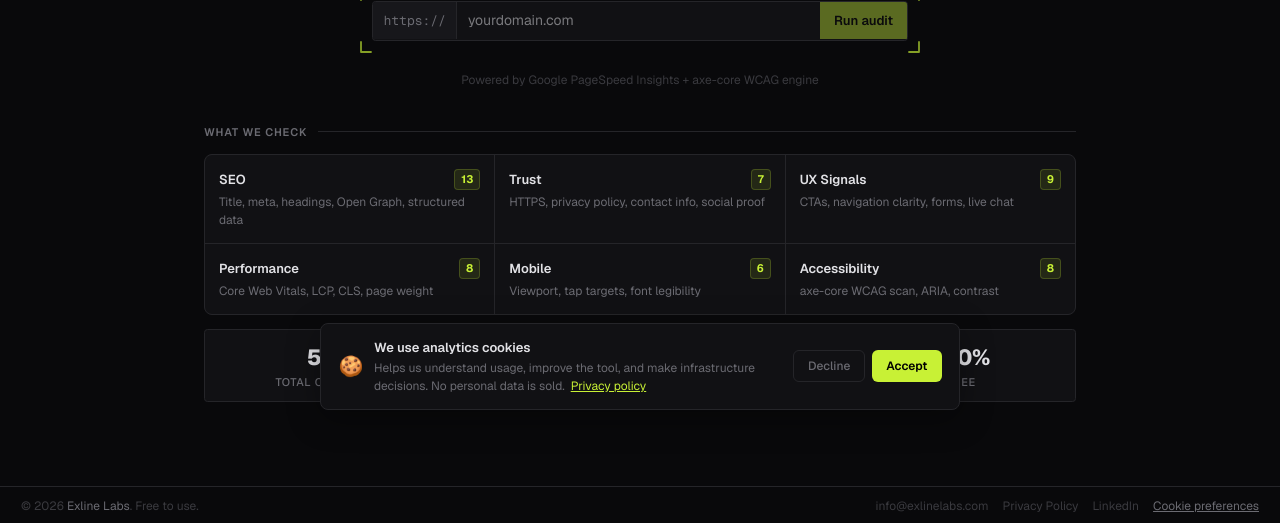
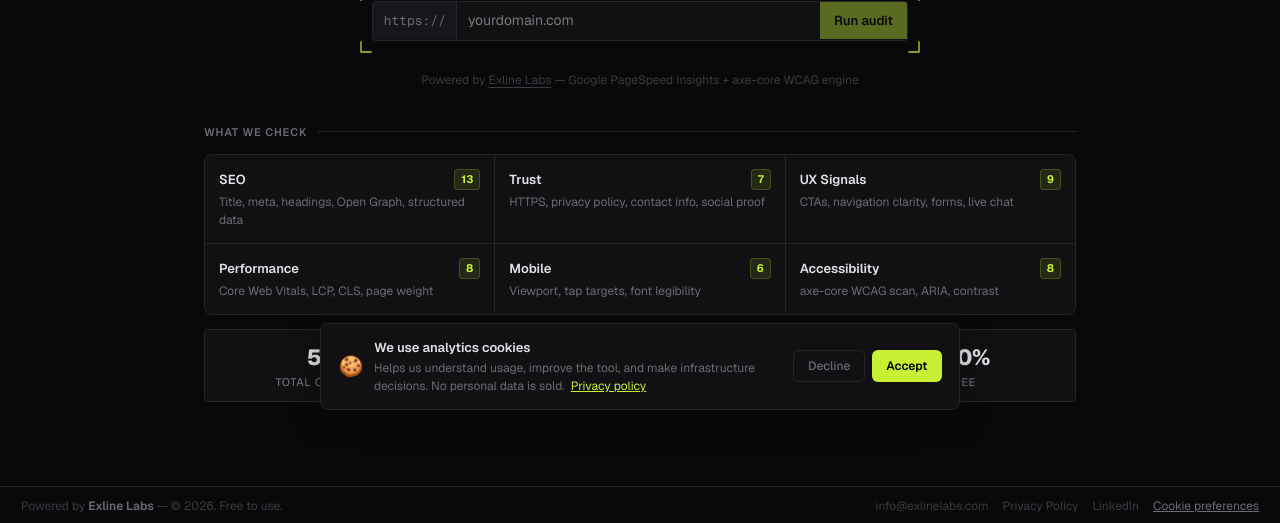
Before and after one commit to exlinelabs-next/uxaudittool, a Next.js app: page / in a window 1280 px wide. Shown: the part 376-899 px from the top of the page. Built offline with nearby package versions, Linux system fonts and the light colour scheme; no server answers.

Commit message:
feat: add Exline Labs branding as powered-by attribution
- Footer: "Powered by Exline Labs" with link to exlinelabs.co.uk
- Hero trust line: "Powered by Exline Labs - Google PageSpeed Insights + axe-core"

```diff
--- a/app/layout.tsx
+++ b/app/layout.tsx
@@ -100,7 +100,9 @@ export default function RootLayout({ children }: { children: React.ReactNode })
           }}
         >
           <span style={{ fontSize: 12, color: 'var(--wb-dim)' }}>
-            &copy; {new Date().getFullYear()} <a href="https://exlinelabs.co.uk" target="_blank" rel="noopener noreferrer" style={{ color: 'var(--wb-muted)', textDecoration: 'none' }}>Exline Labs</a>. Free to use.
+            Powered by{' '}
+            <a href="https://exlinelabs.co.uk" target="_blank" rel="noopener noreferrer" style={{ color: 'var(--wb-muted)', textDecoration: 'none', fontWeight: 600 }}>Exline Labs</a>
+            {' '}&mdash; &copy; {new Date().getFullYear()}. Free to use.
           </span>
           <div style={{ display: 'flex', alignItems: 'center', gap: '1rem', flexWrap: 'wrap' }}>
             <a href="mailto:info@exlinelabs.com" style={{ fontSize: 12, color: 'var(--wb-dim)', textDecoration: 'none' }}>
--- a/app/page.tsx
+++ b/app/page.tsx
@@ -257,7 +257,7 @@ export default function HomePage() {
 
               {/* Trust line */}
               <p style={{ fontSize: 12, color: 'var(--wb-dim)', marginTop: '1.25rem' }}>
-                Powered by Google PageSpeed Insights + axe-core WCAG engine
+                Powered by <a href="https://exlinelabs.co.uk" target="_blank" rel="noopener noreferrer" style={{ color: 'var(--wb-dim)', textDecoration: 'underline', textUnderlineOffset: 3 }}>Exline Labs</a> &mdash; Google PageSpeed Insights + axe-core WCAG engine
               </p>
             </section>
 
```
